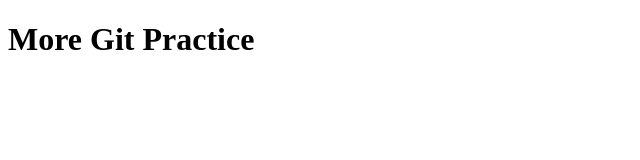
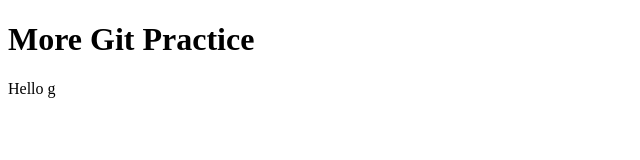
Before and after one commit to TaimoorZulqarnain/LocalRepo, a plain HTML site: page index.html in a window 1280 px wide. Shown: the full height of the page, 0-640 px from the left. Drawn offline with Linux system fonts and the light colour scheme.

Commit message:
Added New Line

```diff
--- a/index.html
+++ b/index.html
@@ -7,5 +7,6 @@
 </head>
 <body>
     <h1>More Git Practice</h1>
+    <p>Hello g</p>
 </body>
 </html>
```
